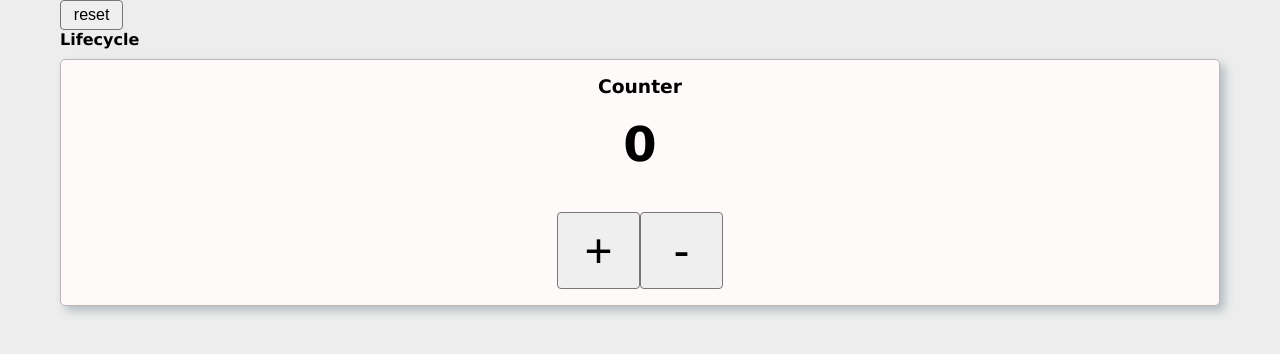
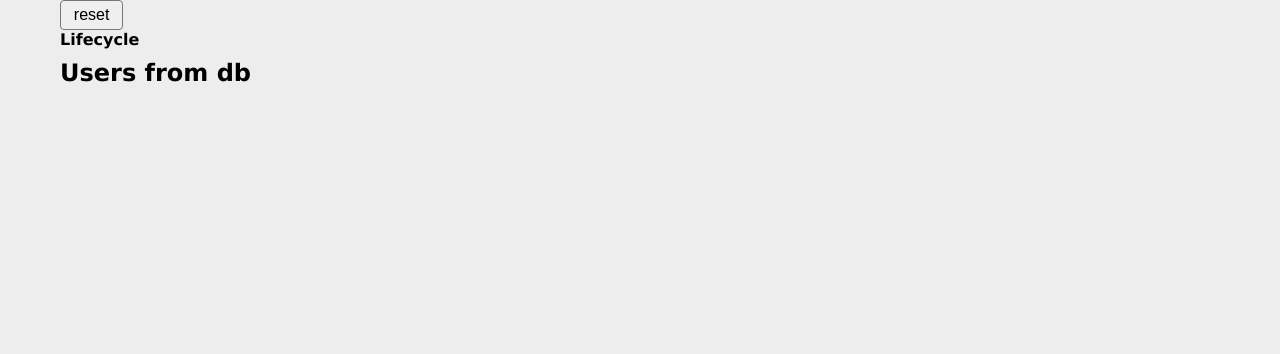
Before and after one commit to MariusCodeAcademy/feu2-05_r_lifecycle_useState_events, a React (Vite) app: page / in a window 1280 px wide. Shown: the top 354 px of the page. Built offline with nearby package versions, Linux system fonts and the light colour scheme.

Commit message:
empty users

```diff
--- a/src/App.jsx
+++ b/src/App.jsx
@@ -2,6 +2,7 @@ import './App.css';
 import Title from './components/Title';
 import MainTitle from './components/MainTitle';
 import Counter from './components/counters/Counter';
+import Users from './components/Users';
 
 function App() {
   console.log('App.jsx created');
@@ -10,8 +11,9 @@ function App() {
   return (
     <div className='App container'>
       <MainTitle />
-      <Counter />
+      {/* <Counter /> */}
       {/* <Title>Events and Hooks</Title> */}
+      <Users />
     </div>
   );
 }
--- /dev/null
+++ b/src/components/Users.jsx
@@ -0,0 +1,9 @@
+function Users() {
+  return (
+    <div>
+      <h2>Users from db</h2>
+    </div>
+  );
+}
+
+export default Users;
```
